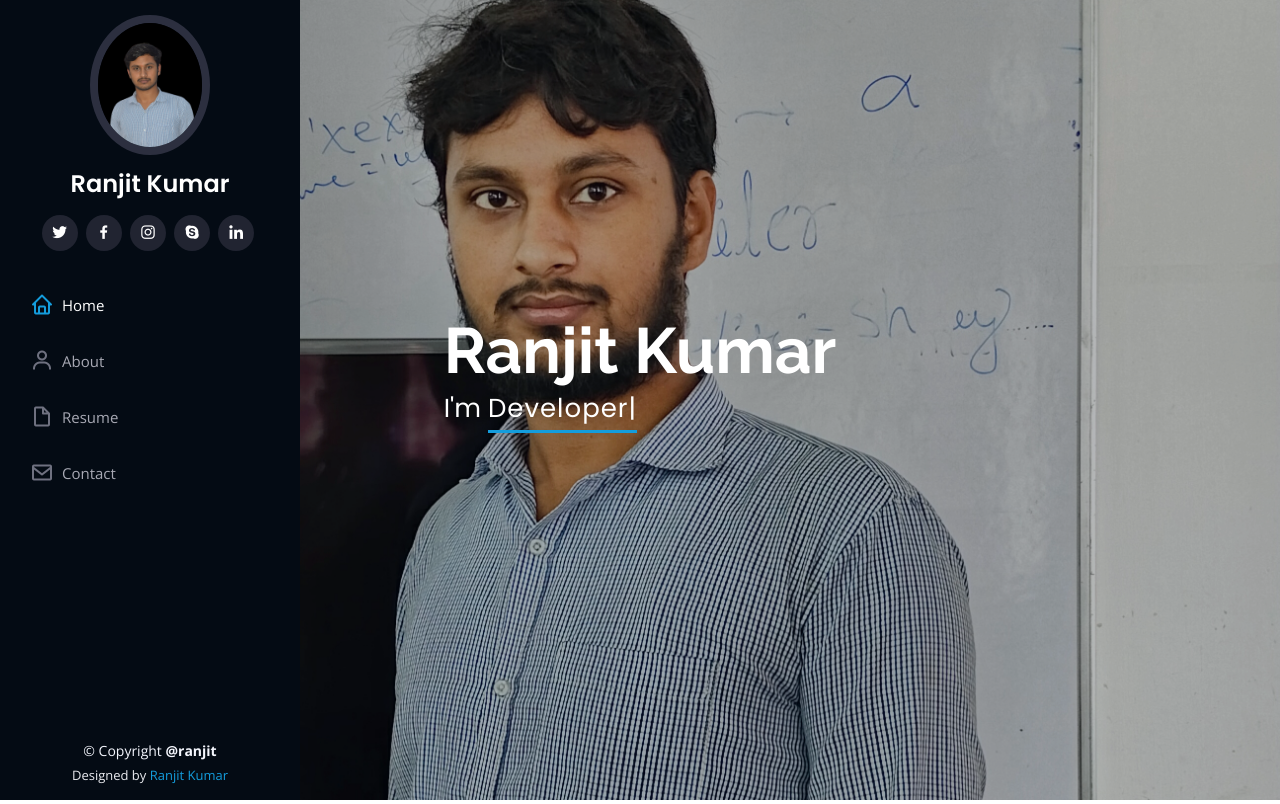
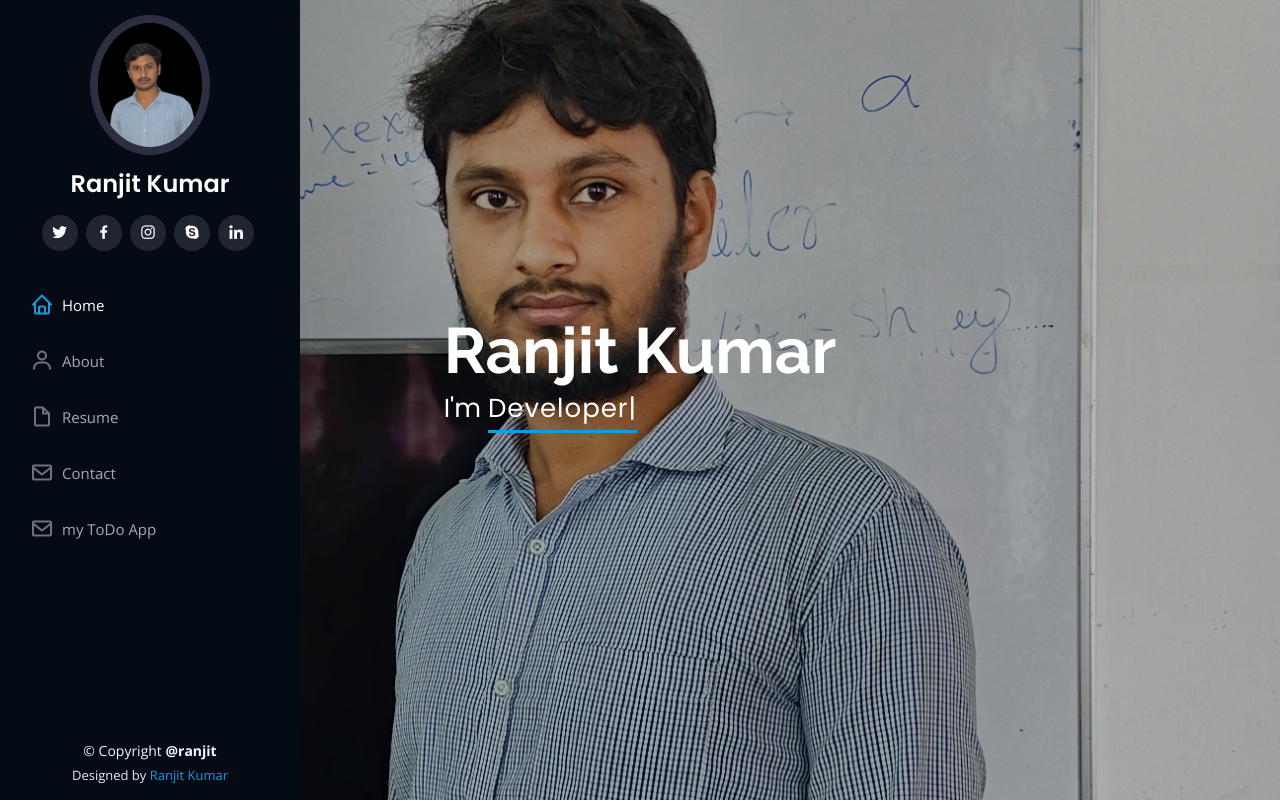
Before and after one commit to ranjitkaj/mycv, a Django app: template templates/index.html in a window 1280 px wide. Shown: the top 804 px of the page. Run offline with Django 4.2, Linux system fonts and the light colour scheme; the template is opened without the code that fills it, so the values that code supplies are empty; some libraries are stand-ins or nearby versions.

Commit message:
Update index.html

```diff
--- a/templates/index.html
+++ b/templates/index.html
@@ -58,7 +58,9 @@
         <ul>
           <li><a href="#hero" class="nav-link scrollto active"><i class="bx bx-home"></i> <span>Home</span></a></li>
           <li><a href="#about" class="nav-link scrollto"><i class="bx bx-user"></i> <span>About</span></a></li>
-          <li><a href="#resume" class="nav-link scrollto"><i class="bx bx-file-blank"></i> <span>Resume</span></a></li>          <li><a href="#contact" class="nav-link scrollto"><i class="bx bx-envelope"></i> <span>Contact</span></a></li>
+          <li><a href="#resume" class="nav-link scrollto"><i class="bx bx-file-blank"></i> <span>Resume</span></a></li>
+          <li><a href="#contact" class="nav-link scrollto"><i class="bx bx-envelope"></i> <span>Contact</span></a></li>
+          <li><a href="{% url 'todoapp' %}" class="nav-link scrollto"><i class="bx bx-envelope"></i> <span>my ToDo App</span></a></li>
         </ul>
       </nav>
     </div>
```
